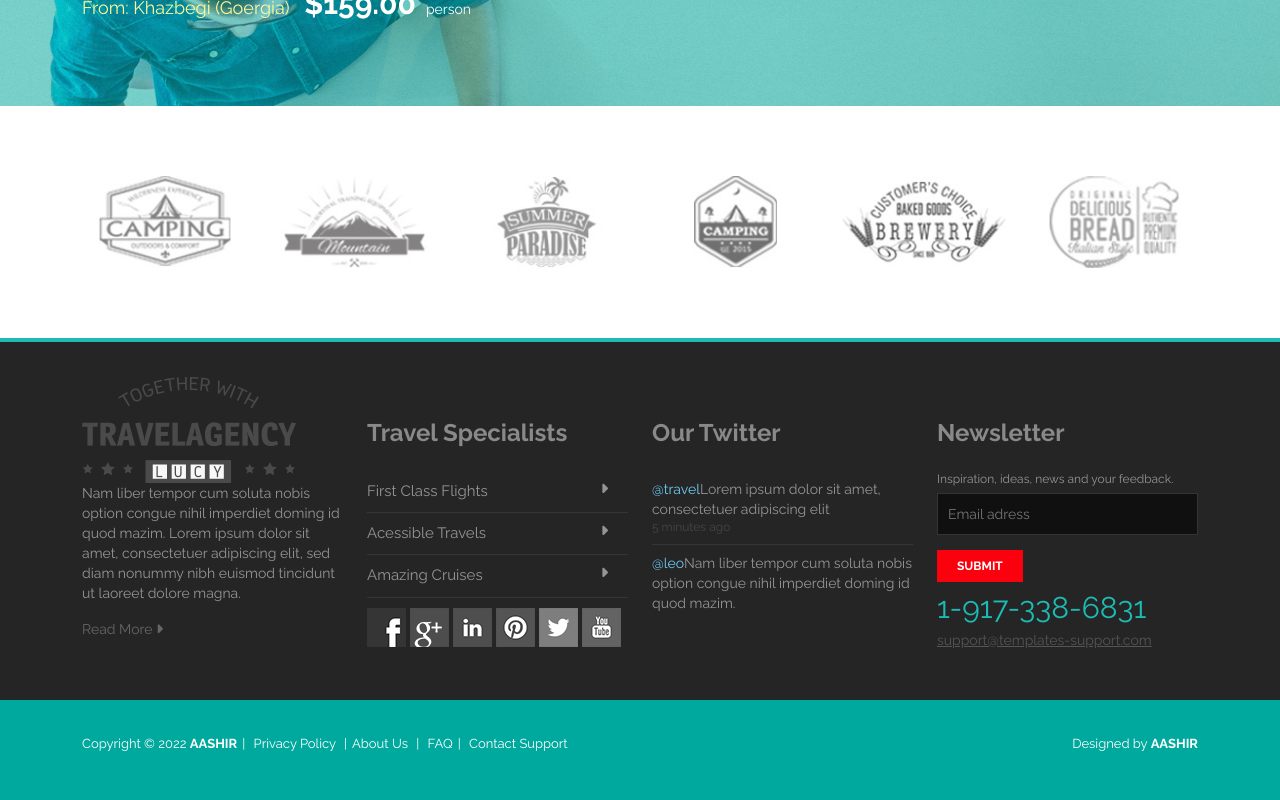
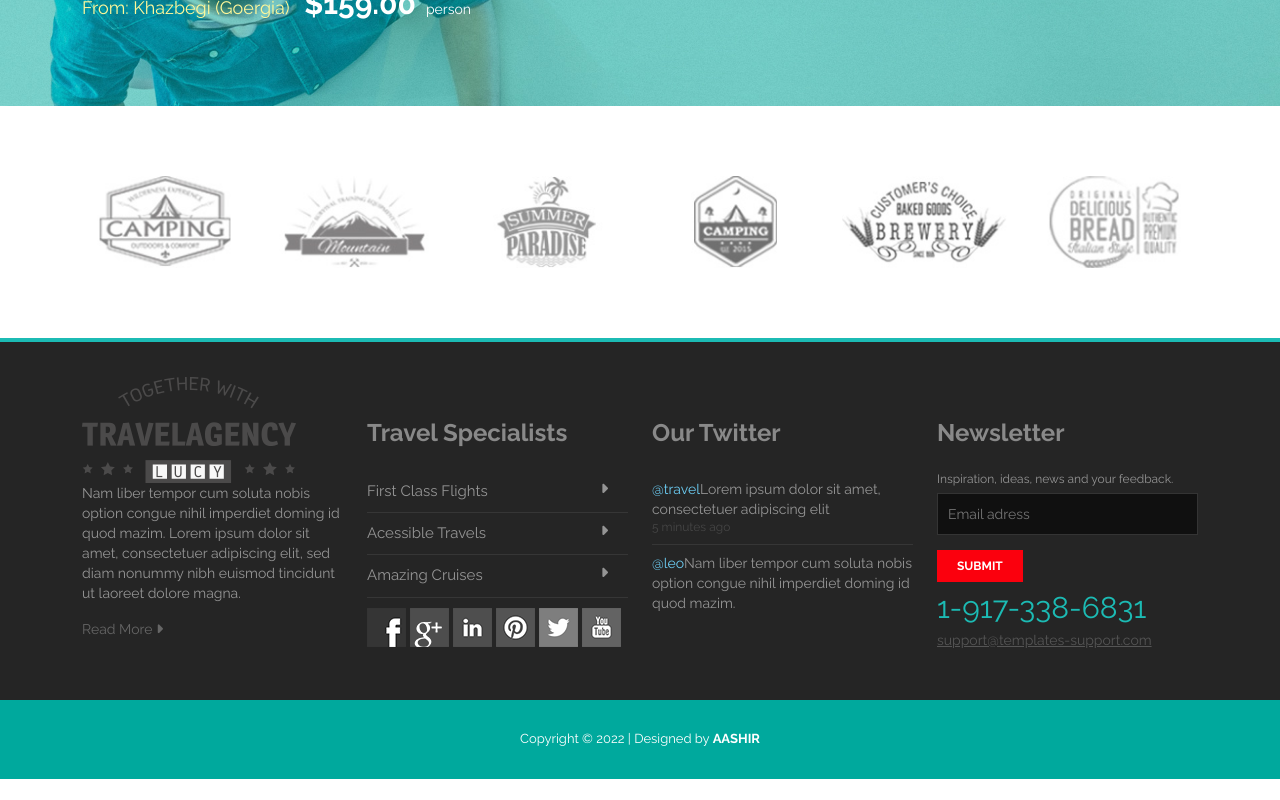
Before and after one commit to Aashirurrehman/Travel-Agency, a React (Create React App) app: page / in a window 1280 px wide. Shown: the part 1691-2491 px from the top of the page. After the commit the page ends 2470 px from the top, so only its background shows below. Built offline with nearby package versions, Linux system fonts and the light colour scheme.

Commit message:
8commit
re-designed sub-footer

```diff
--- a/src/CSS/footer.css
+++ b/src/CSS/footer.css
@@ -185,18 +185,17 @@
 
 .footer-2 {
   background: #00a99d;
-  padding-top: 30px;
-  padding-bottom: 70px;
+  padding-top:30px;
+  padding-bottom: 30px;
   color: #fff;
   font-size: 13px;
+
 }
 .footer-2 a {
   color: #fff;
   text-decoration: none;
 }
-.footer-2 a:hover {
-  text-decoration: underline;
+
+.my-design{
+    text-align: center;
 }
-.footer-2 span {
-  padding: 0 5px;
-}
--- a/src/components/Footer2.js
+++ b/src/components/Footer2.js
@@ -4,22 +4,19 @@ import '../CSS/footer.css'
 const Footer2 = () => {
   return (
     <div className="footer-2">
-      <div className="container">
-        <div className="left_side">
-          Copyright © 2022 {""}
+      <div className="container ">
+        <div className="my-design">
+        Copyright © 2022 {""} | {""} Designed by {""}
           <a href="#" target="_blank">
             <strong>AASHIR</strong>
           </a>
-          <span>|</span> <a href="#">Privacy Policy</a> <span>|</span>
-          <a href="#">About Us</a> <span>|</span> <a href="#">FAQ</a>
-          <span>|</span> <a href="#">Contact Support</a>
+
+
         </div>
-        <div className="right_side">
-          Designed by {""}
-           <a href="#" target="_blank">
-            <strong>AASHIR</strong>
-          </a>
-        </div>
+
+
+
+
       </div>
     </div>
   );
```
